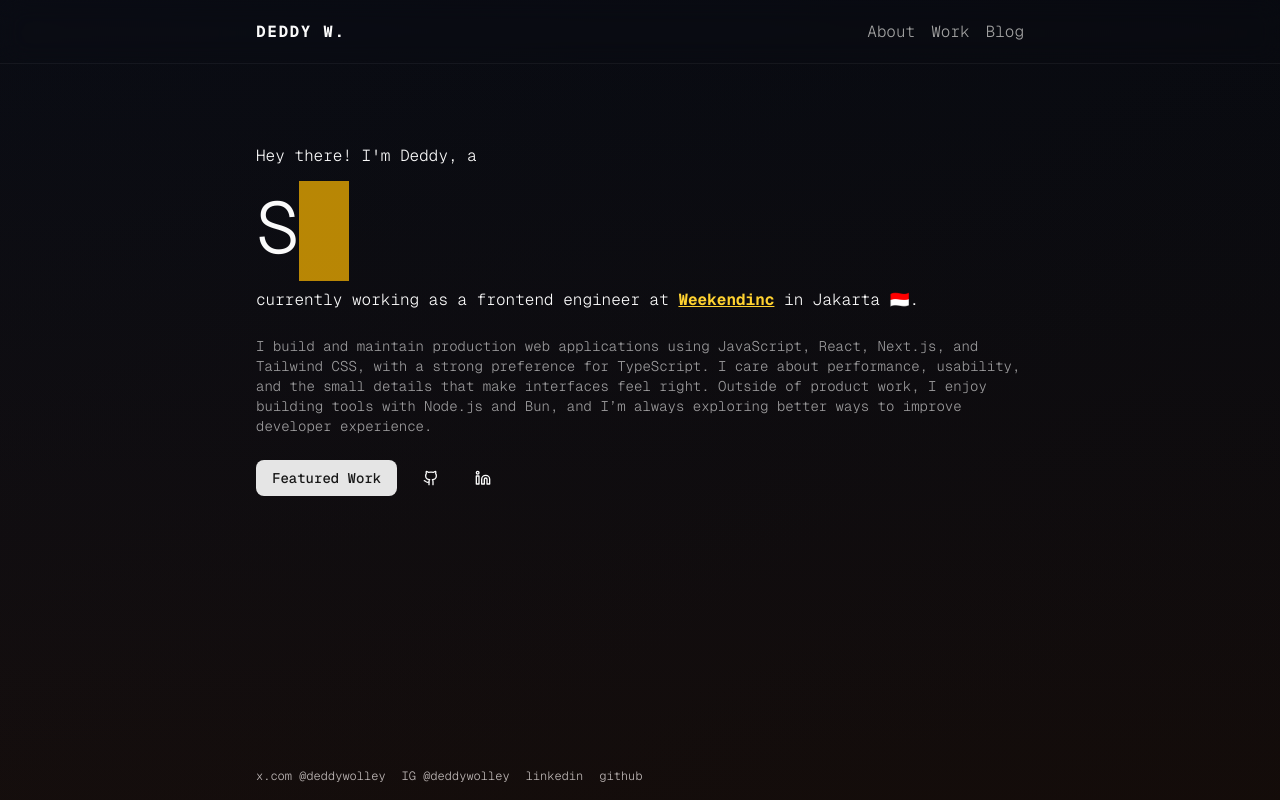
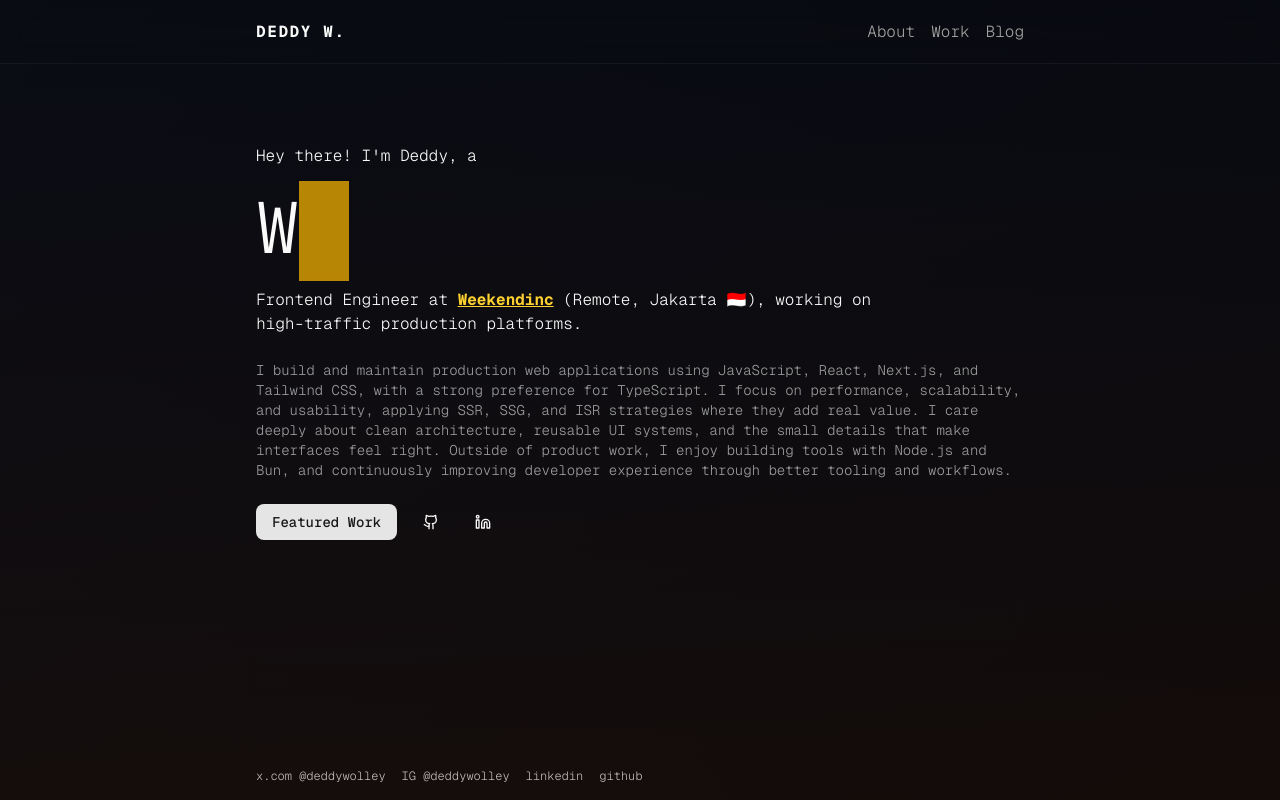
Before and after one commit to philldev/personal-site, a Next.js app: page / in a window 1280 px wide. Built offline with nearby package versions, Linux system fonts and the light colour scheme.

Commit message:
update homepage

```diff
--- a/app/_title.tsx
+++ b/app/_title.tsx
@@ -4,12 +4,7 @@ import { Typewriter } from "@/components/typewriter";
 import { useState } from "react";
 
 export function Title({ initialText }: { initialText: string }) {
-  const texts = [
-    initialText,
-    "Software Engineer",
-    "Frontend Developer",
-    "Fullstack Developer",
-  ];
+  const texts = [initialText, "Web Developer", "Fullstack Engineer"];
   const [index, setIndex] = useState(0);
 
   return (
--- a/app/page.tsx
+++ b/app/page.tsx
@@ -5,7 +5,8 @@ import Link from "next/link";
 
 export const metadata = {
   title: "Deddy Wolley",
-  description: "Fullstack Web Developer",
+  description:
+    "Frontend Engineer with 5+ years of experience building scalable, high-performance web applications using React and Next.js.",
   openGraph: {
     type: "website",
     locale: "en_US",
@@ -13,12 +14,12 @@ export const metadata = {
     siteName: "Deddy Wolley",
     title: "Deddy Wolley",
     description:
-      "I'm a software engineer who loves building things with javascript.",
+      "Frontend Engineer with 5+ years of experience building scalable, high-performance web applications using React and Next.js.",
   },
 };
 
 const githubUrl = "https://github.com/philldev";
-const linkedinUrl = "https://www.linkedin.com/in/deddy-wolley-b09ab312a/";
+const linkedinUrl = "https://www.linkedin.com/in/deddy-wolley/";
 
 export default function Home() {
   return (
@@ -43,7 +44,7 @@ export default function Home() {
           <p>Hey there! I&apos;m Deddy, a</p>
           <Title initialText="Web Developer" />
           <p className="max-w-2xl">
-            currently working as a frontend engineer at{" "}
+            Frontend Engineer at{" "}
             <a
               className="underline text-amber-300 font-bold"
               href="https://www.weekendinc.com"
@@ -51,16 +52,18 @@ export default function Home() {
             >
               Weekendinc
             </a>{" "}
-            in Jakarta 🇮🇩.
+            (Remote, Jakarta 🇮🇩), working on high-traffic production platforms.
           </p>
 
           <p className="text-foreground/60 text-sm">
             I build and maintain production web applications using JavaScript,
             React, Next.js, and Tailwind CSS, with a strong preference for
-            TypeScript. I care about performance, usability, and the small
-            details that make interfaces feel right. Outside of product work, I
-            enjoy building tools with Node.js and Bun, and I’m always exploring
-            better ways to improve developer experience.
+            TypeScript. I focus on performance, scalability, and usability,
+            applying SSR, SSG, and ISR strategies where they add real value. I
+            care deeply about clean architecture, reusable UI systems, and the
+            small details that make interfaces feel right. Outside of product
+            work, I enjoy building tools with Node.js and Bun, and continuously
+            improving developer experience through better tooling and workflows.
           </p>
 
           <div className="flex gap-4">
```
